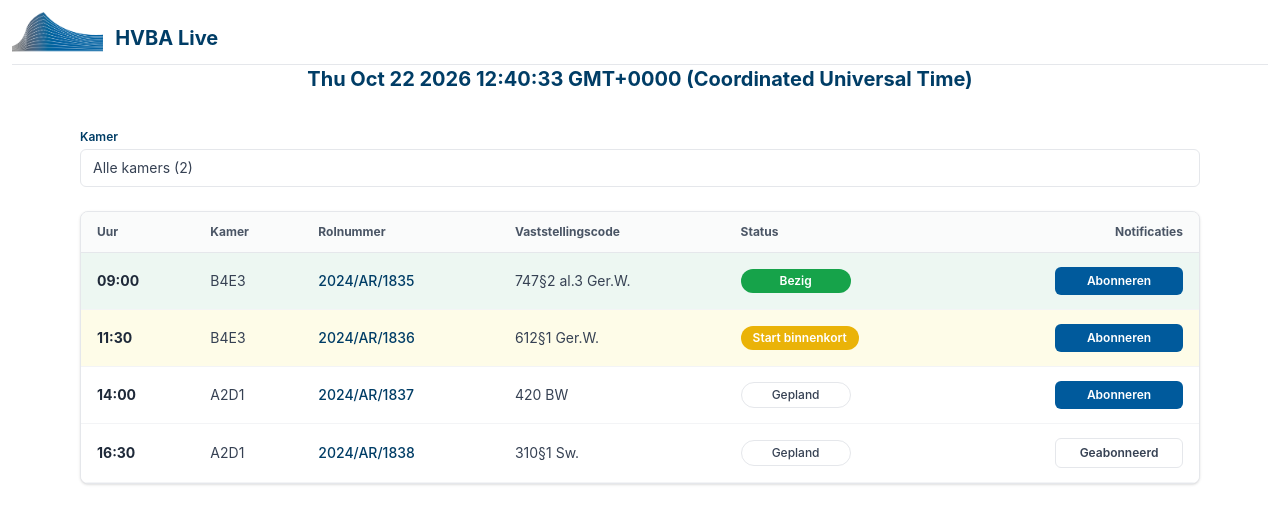
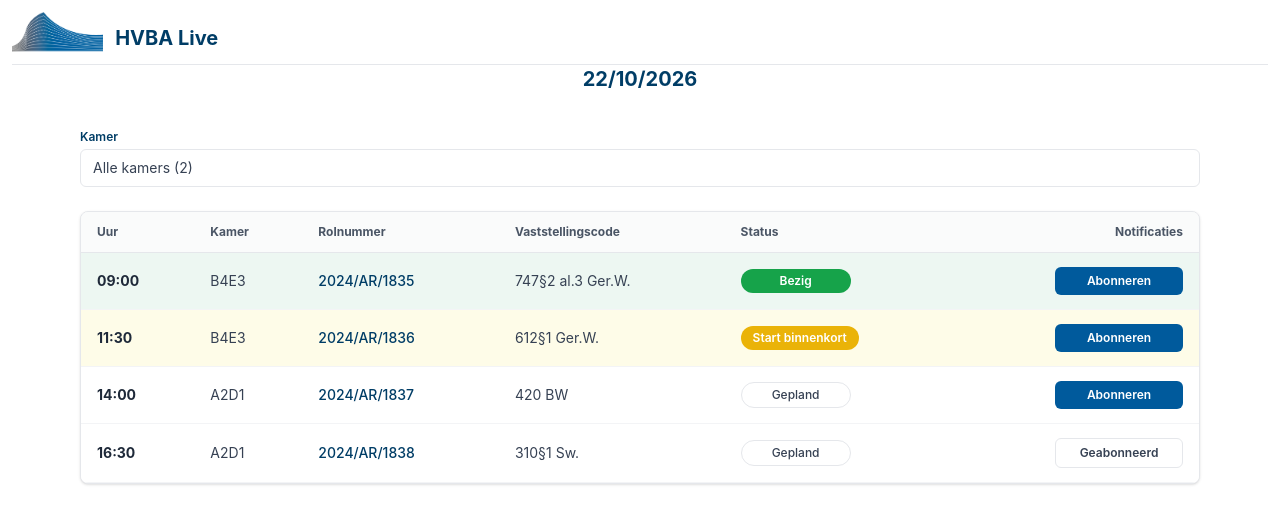
Before and after one commit to HVBA-live/HVBA-live, a React (Vite) app in the folder frontend/: page /lawyer in a window 1280 px wide. Shown: the top 524 px of the page. Built offline with nearby package versions, Linux system fonts and the light colour scheme; the HTML template or start-up script is replaced by a standard one.

Commit message:
tijd soort van gefixt

```diff
--- a/frontend/src/components/advocaat&burger/LawyerHeader.tsx
+++ b/frontend/src/components/advocaat&burger/LawyerHeader.tsx
@@ -1,6 +1,7 @@
 import logo from "../../assets/HVBALogo.png";
 const LawyerHeader = () =>{
-    const date = Date();
+    const date = new Date();
+    const currentDate = date.toLocaleDateString("nl-BE")
     return(
         <div className="w-full mb-6 p-3" >
          <div className="flex items-center pb-3 border-b border-gray-200">
@@ -15,7 +16,7 @@ const LawyerHeader = () =>{
         </div>
         <div>
         </div>
-          <h2 className="flex justify-center items-center text-xl font-bold text-[#003d66]">{date}</h2>
+          <h2 className="flex justify-center items-center text-xl font-bold text-[#003d66]">{currentDate}</h2>
         </div>
     )
 }
--- a/frontend/src/components/judgePortal/JudgeHeader.tsx
+++ b/frontend/src/components/judgePortal/JudgeHeader.tsx
@@ -1,6 +1,7 @@
 import logo from "../../assets/HVBALogo.png";
 const JudgeHeader = () =>{
-    const date = Date();
+    const date = new Date();
+    const currentDate = date.toLocaleDateString("nl-BE")
     return(
         <div className="w-full mb-6 p-3" >
          <div className="flex items-center pb-3 border-b border-gray-200">
@@ -15,7 +16,7 @@ const JudgeHeader = () =>{
         </div>
         <div>
         </div>
-          <h2 className="flex justify-center items-center text-xl font-bold text-[#003d66]">{date}</h2>
+          <h2 className="flex justify-center items-center text-xl font-bold text-[#003d66]">{currentDate}</h2>
         </div>
     )
 }
```
